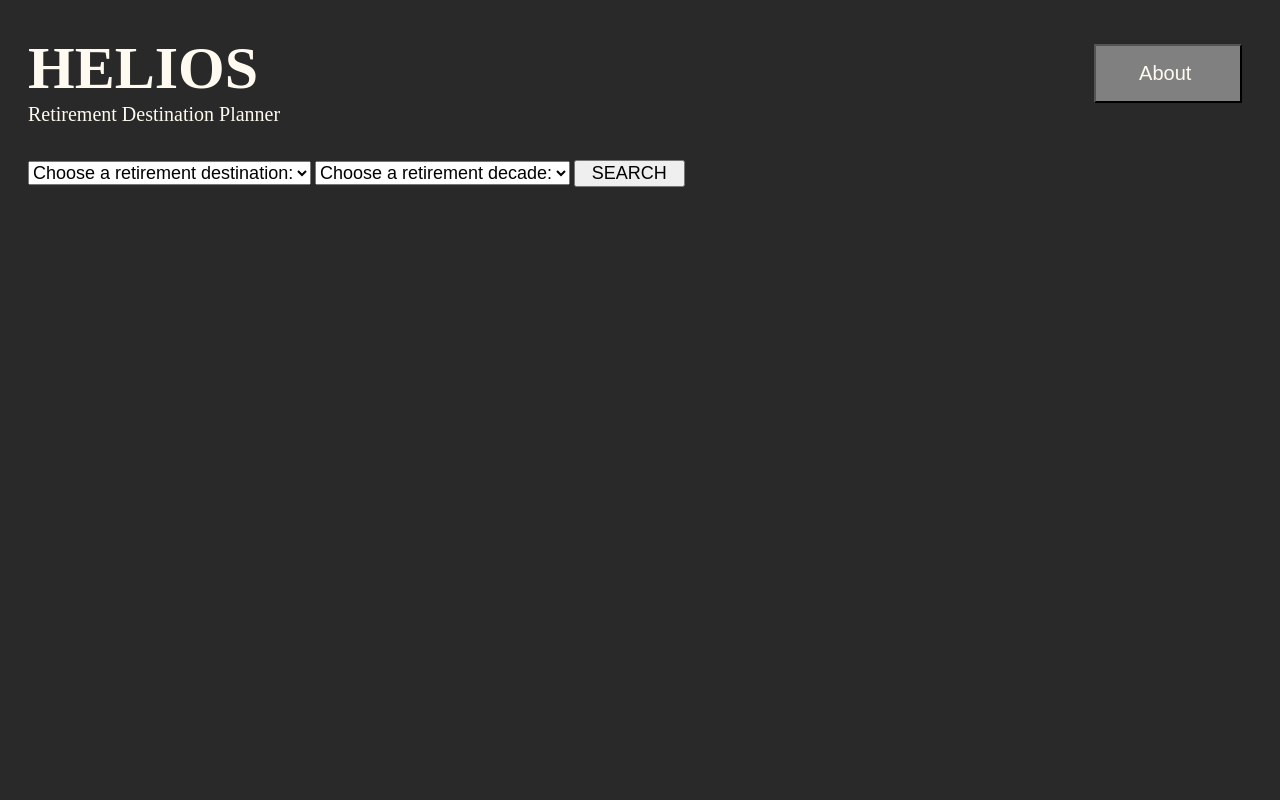
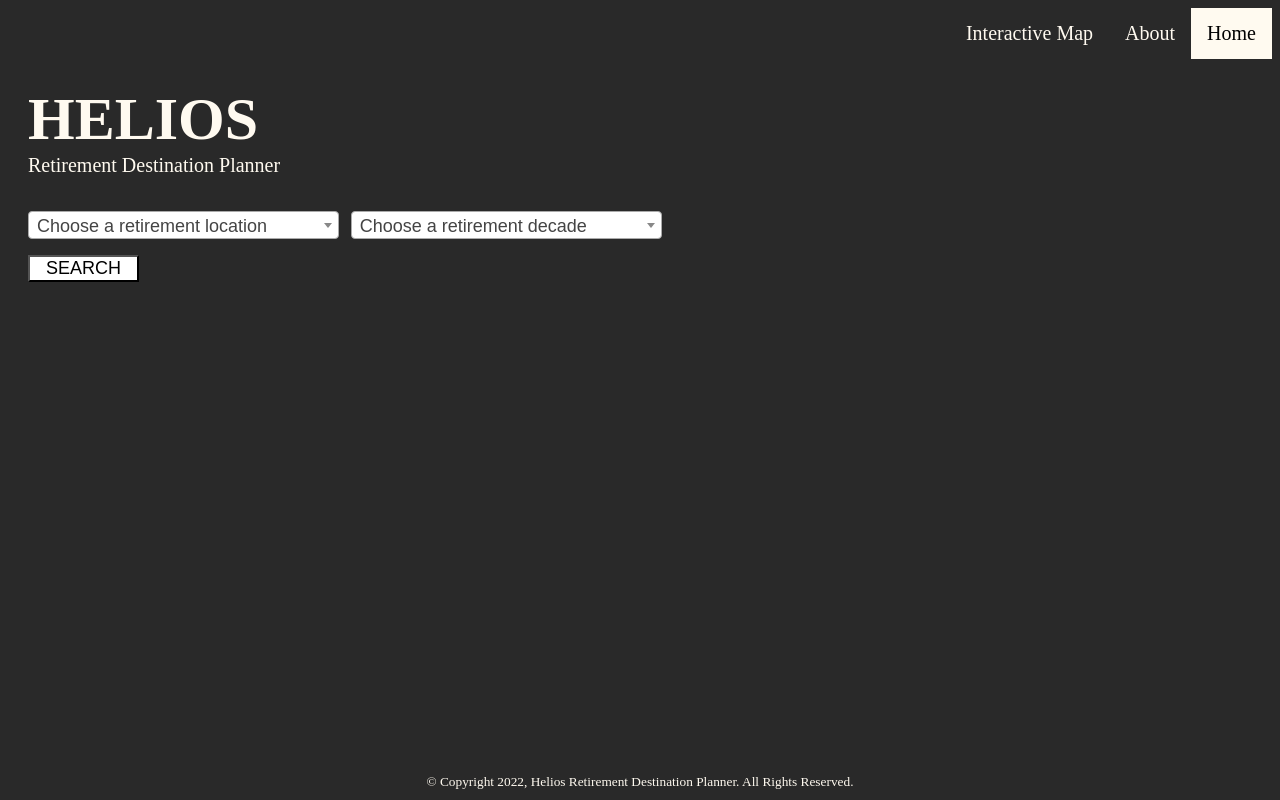
Before and after one commit to rathlorieldc/helios, a Flask app: page / in a window 1280 px wide. Run offline with Flask 2, Linux system fonts and the light colour scheme; some libraries are stand-ins or nearby versions.

Commit message:
Version 1.0.1
Adding navigation bar and copyright message. Added Select2 search/filter dropdown menus.

```diff
--- a/templates/home.html
+++ b/templates/home.html
@@ -12,7 +12,22 @@
     select {
         font-size: 18px;
     }
+    .footer {
+        position: absolute;
+        left: 0;
+        bottom: 10px;
+        width: 100%;
+        margin: auto;
+        justify-content: center;
+        color: floralwhite;
+        text-align: center;
+    }
     input {
+        font-size: 18px;
+        background-color: white;
+        font-family: sans-serif;
+    }
+    .select2 {
         font-size: 18px;
     }
     .dropdown {
@@ -21,49 +36,73 @@
         font-size: 14px;
         font-family: sans-serif;
     }
-    .aboutButton {
+    .topnav {
+        overflow: hidden;
+        background-color: #292929;
+    }
+    .topnav a {
+        float: right;
+        color: floralwhite;
         text-align: center;
-        background-color: gray;
-        color: floralwhite;
-        float: right;
-        margin-right: 30px;
+        padding: 14px 16px;
+        text-decoration: none;
         font-size: 20px;
-        padding: 16px 32px;
-        margin-top: 10px;
+        font-family: 'Arial Rounded MT Bold';
+    }
+    .topnav a:hover {
+        background-color: floralwhite;
+        color: black;
+    }
+    .topnav a.active {
+        background-color: floralwhite;
+        color: black;
     }
 </style>
 <html lang="en">
 <head>
-    <meta charset="UTF-8">
+    <meta charset="UTF-8" name="viewport" content="width=device-width, initial-scale=1.0">
     <title>Helios Retirement Planner</title>
+    <!-- Select2 jQery replacement for select boxes style sheets CDN-->
+    <script src="https://ajax.googleapis.com/ajax/libs/jquery/3.6.0/jquery.min.js"></script>
+    <link href="https://cdn.jsdelivr.net/npm/select2@4.1.0-rc.0/dist/css/select2.min.css" rel="stylesheet"/>
+    <script src="https://cdn.jsdelivr.net/npm/select2@4.1.0-rc.0/dist/js/select2.min.js"></script>
 </head>
 <body>
+    <div class="topnav">
+        <a class="active" href="home">Home</a>
+        <a href="about">About</a>
+        <a href="interactive_map">Interactive Map</a>
+    </div>
     <div style="margin-left: 20px; color: floralwhite; font-family: 'Arial Rounded MT Bold'; padding-top: 10px">
         <p>
-            <span style="font-size: 60px; font-weight: bold">HELIOS</span>
-            <span><button class="aboutButton"; onclick="window.location.href='about'">&nbsp;&nbsp;About&nbsp;&nbsp;&nbsp;</button></span>
-            <br>
+            <span style="font-size: 60px; font-weight: bold">HELIOS</span><br>
             <span style="font-size: 20px">Retirement Destination Planner</span>
         </p>
     </div>
+    <!-- select form with two dropdown menus and input button -->
     <div>
     <br>
         <form class="dropdown"; method='POST'; action = {{ url_for('post_results') }}>
-                <select name="locations" id="locations">
-                    <option value="location" selected>Choose a retirement destination: </option>
+                <!-- select2 dropdown with searching -->
+                <select class="select2" name="locations" id="locations" data-width="25%">
+                    <option value="location" selected disabled>Choose a retirement location</option>
                     {% for location in locations[0:] %}
                         <option value="{{ location }}">{{ location }}</option>
                     {% endfor %}
-                </select>
-                <select name="decades" id="decades">
-                    <option value="decade" selected>Choose a retirement decade: </option>
+                </select>&nbsp;&nbsp;
+                <!-- select2 dropdown with searching disabled -->
+                <select class="select2" name="decades" id="decades" data-width="25%" data-minimum-results-for-search="Infinity">
+                    <option value="decade" selected disabled>Choose a retirement decade</option>
                     {% for decade in decades[0:] %}
                         <option value="{{ decade }}">{{ decade }}</option>
                     {% endfor %}
                 </select>
+                <br><br>
+                <!-- submit search button -->
                 <input type="submit" value="  SEARCH  ">
         </form>
     </div>
+    <!-- flash error messages -->
     <div>
         {% with messages = get_flashed_messages() %}
             {% if messages %}
@@ -75,5 +114,14 @@
             {% endif %}
         {% endwith %}
     </div>
+    <!-- Select2 jQery replacement script for select boxes -->
+    <script>
+        $(document).ready(function() {
+            $(".select2").select2();
+        })
+    </script>
+    <div class="footer">
+        <small>&copy Copyright 2022, Helios Retirement Destination Planner. All Rights Reserved.</small>
+    </div>
 </body>
 </html>
```
Also changed, not shown: templates/about.html (+42 -6 lines), templates/results.html (+39 -5 lines), static/plot.png.
